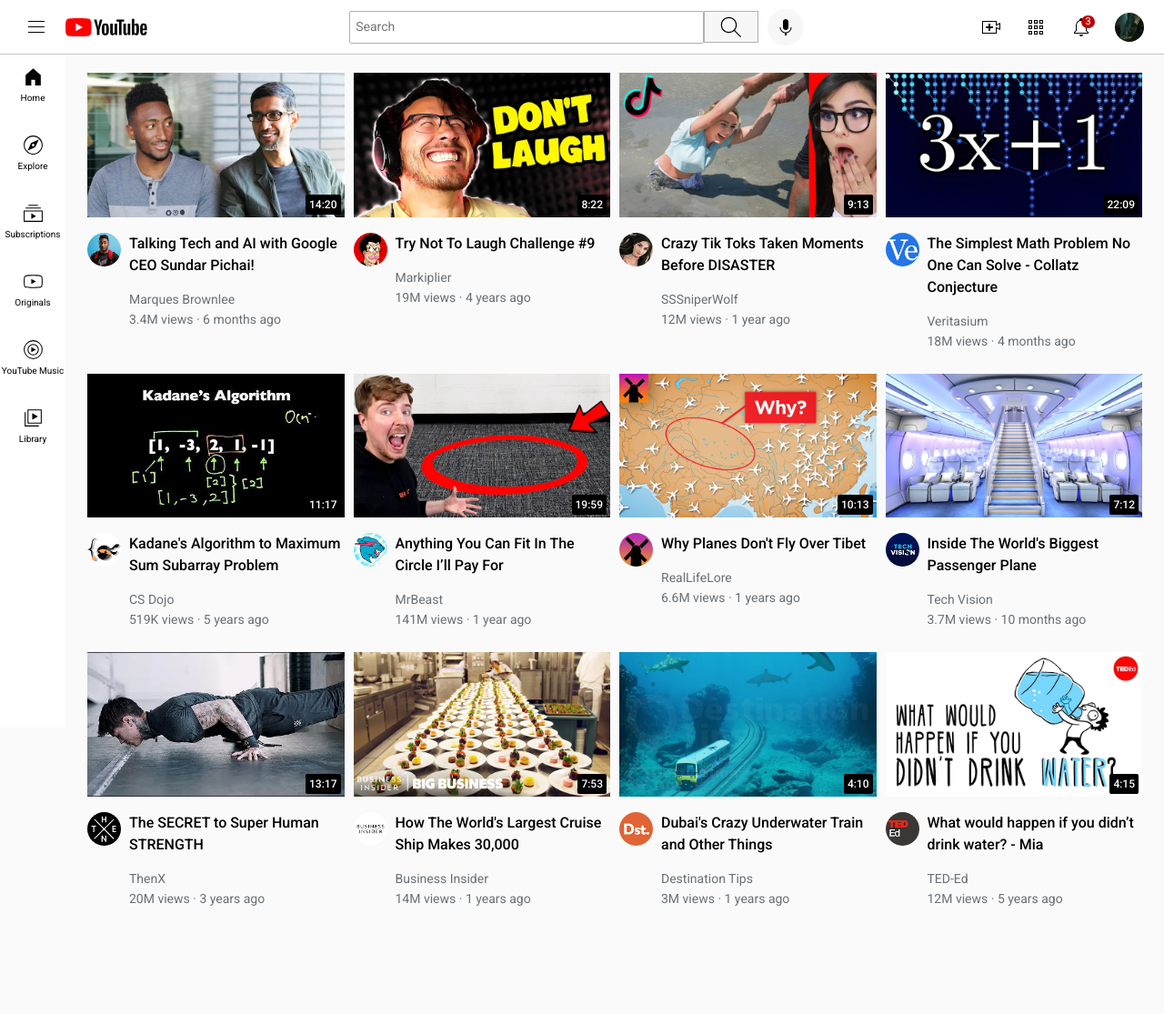
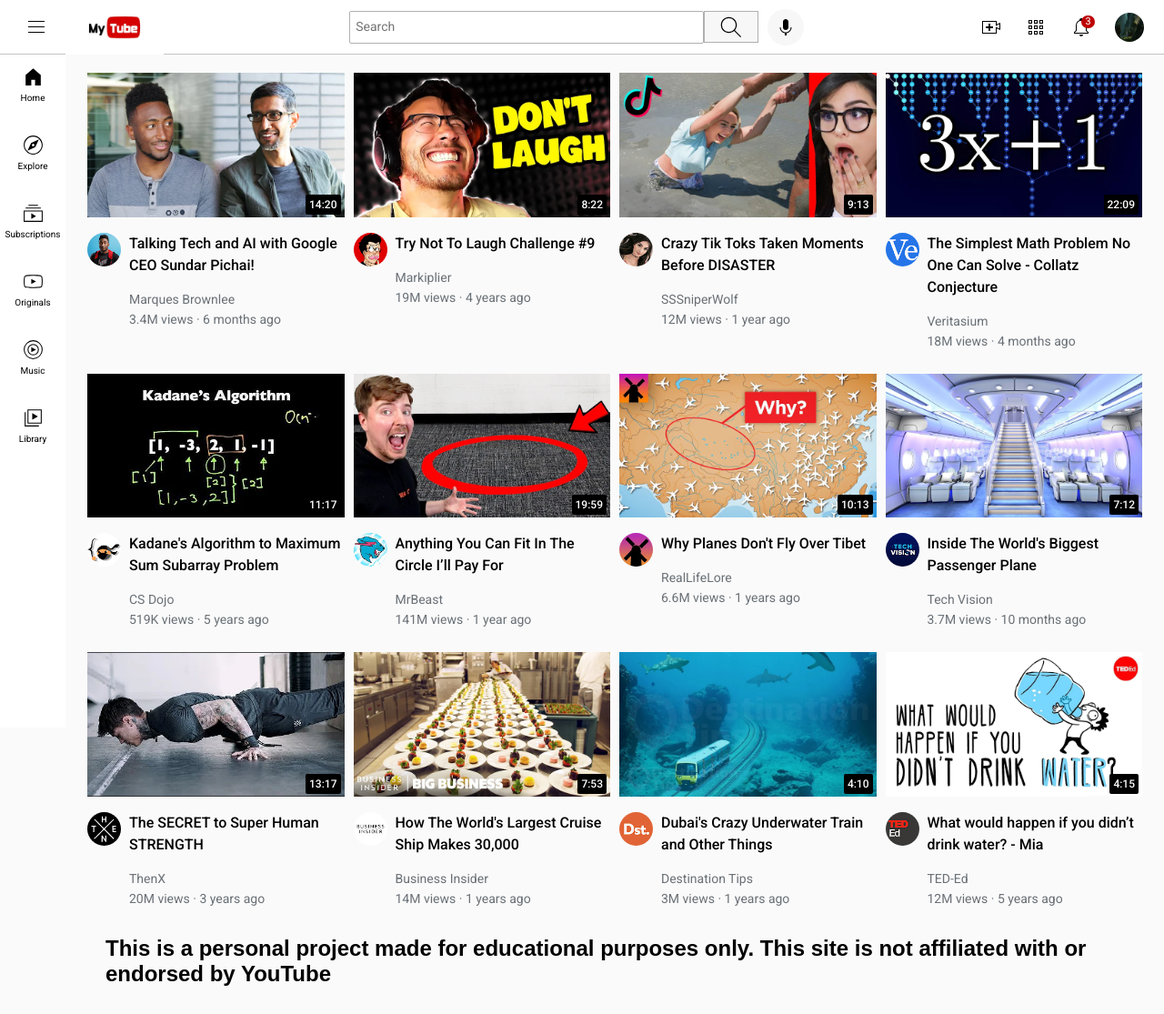
Before and after one commit to revanthchowdaryarekatla/mytube-clone-project, a plain HTML site: page index.html in a window 1280 px wide. Shown: the whole page at 91% size. Before the commit the page ends 1024 px from the top, so only its background shows below. Drawn offline with Linux system fonts and the light colour scheme.

Commit message:
made changes because google flaged for some security reasons

```diff
--- a/index.html
+++ b/index.html
@@ -1,18 +1,18 @@
 <!DOCTYPE html>
 <html>
     <head>
-        <link rel="icon" href="IMAGES/youtube-tab-icon.jpg">
+        <meta name="description" content="Demo e-commerce UI built for learning — not affiliated with Amazon.">
         <link rel="stylesheet" href="./styles.css">
         <link rel="preconnect" href="https://fonts.googleapis.com">
 <link rel="preconnect" href="https://fonts.gstatic.com" crossorigin>
 <link href="https://fonts.googleapis.com/css2?family=Roboto:ital,wght@0,100..900;1,100..900&display=swap" rel="stylesheet">
-        <title>youtube</title>
+        <title>mytube-project</title>
     </head>
     <body>
         <div class="header">
             <div class="left">
                 <img class="menu" src="icons/hamburger-menu.svg">
-                <img class="logo" src="icons/youtube-logo.svg">
+                <img class="logo" src="IMAGES/download.png">
              </div>
             <div class="center">
                 <input class="sbar" type="text" placeholder="Search">
@@ -36,11 +36,11 @@
                 </div>
                 <div class="appiconcont">
                     <img class="appicon" src="icons/youtube-apps.svg">
-                    <div class="tooltip">YouTube Apps</div>
+                    <div class="tooltip">Apps</div>
                 </div>
                 <div class="noticoncont">
                     <img class="noticon" src="icons/notifications.svg">
-                    <div class="tooltip">YouTube Apps</div>
+                    <div class="tooltip">Apps</div>
                     <div class="notnum">3</div>
                 </div>
                 <img class="chaicon" src="IMAGES/shivudu.jpg">
@@ -66,7 +66,7 @@
             </div>
             <div class="sidebar-icons">
                 <img src="icons/youtube-music.svg">
-                <div>YouTube Music</div>
+                <div>Music</div>
             </div>
             <div class="sidebar-icons">
                 <img src="icons/library.svg">
@@ -419,5 +419,8 @@
 </div>
 
 </div>
+<div class="copyright">
+    <h2 class="disclimer">This is a personal project made for educational purposes only. This site is not affiliated with or endorsed by YouTube</h2>
+</div>
     </body>
 </html>
--- a/styles.css
+++ b/styles.css
@@ -1,6 +1,13 @@
 .thumbnail1{
   width: 100%;
   margin-bottom: 10px;
+}
+.disclimer{
+  font-family: arial;
+  padding: 0 10px;
+}
+.copyright{
+  padding: 10px;
 }
 .info1{
   margin-left: 6px;
@@ -108,7 +115,7 @@
   margin-right: 20px;
   }
   .logo{
-  height: 20px;
+  height:60px;
   }
   .sbut{
   height: 35px;
```
Also changed, not shown: IMAGES/download.png (added).
